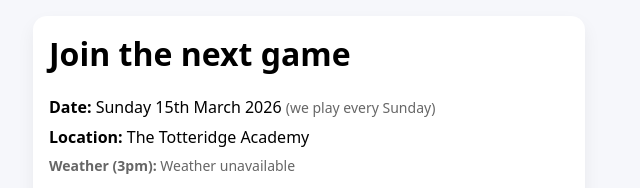
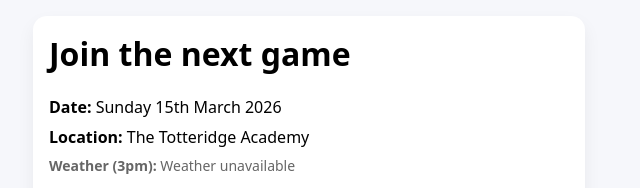
Before and after one commit to gautamkurup-cpu/football-signup, a website: page index.html in a window 1280 px wide. Shown: the top 188 px of the page, without its empty margins (331-971 px from the left). Drawn offline with Linux system fonts and the light colour scheme; no server answers.

Commit message:
Update index.html

```diff
--- a/index.html
+++ b/index.html
@@ -14,7 +14,6 @@
     <p class="line">
       <strong>Date:</strong>
       <span id="gameDate"></span>
-      <span class="muted">(we play every Sunday)</span>
     </p>
 
     <p class="line">
```
